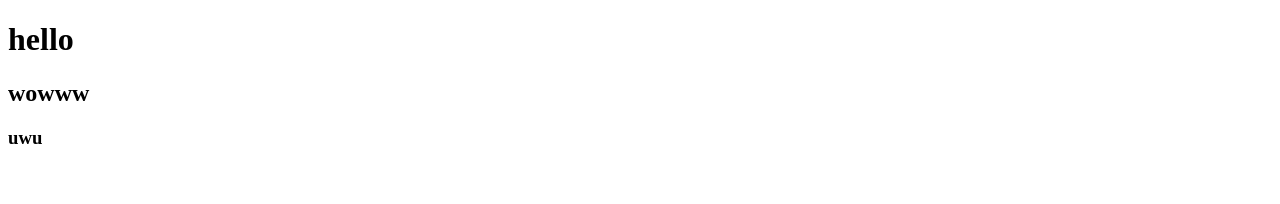
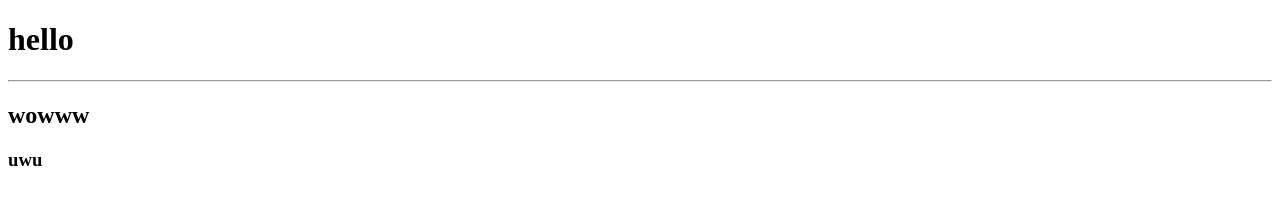
Before and after one commit to 2kSHIVAM/git-test, a website: page index.html in a window 1280 px wide. Drawn offline with Linux system fonts and the light colour scheme.

Commit message:
fourth commit

```diff
--- a/index.html
+++ b/index.html
@@ -8,6 +8,7 @@
 </head>
 <body>
     <h1>hello</h1>
+    <hr>
     <h2>wowww</h2>
     <h3>uwu</h3>
 </body>
```
Also changed, not shown: package.json (added, +24 -0 lines), 2 other files.
